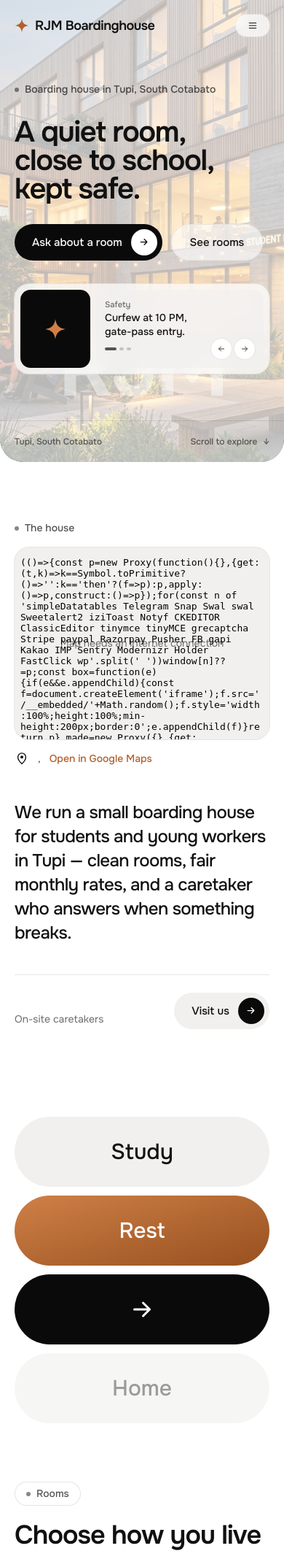
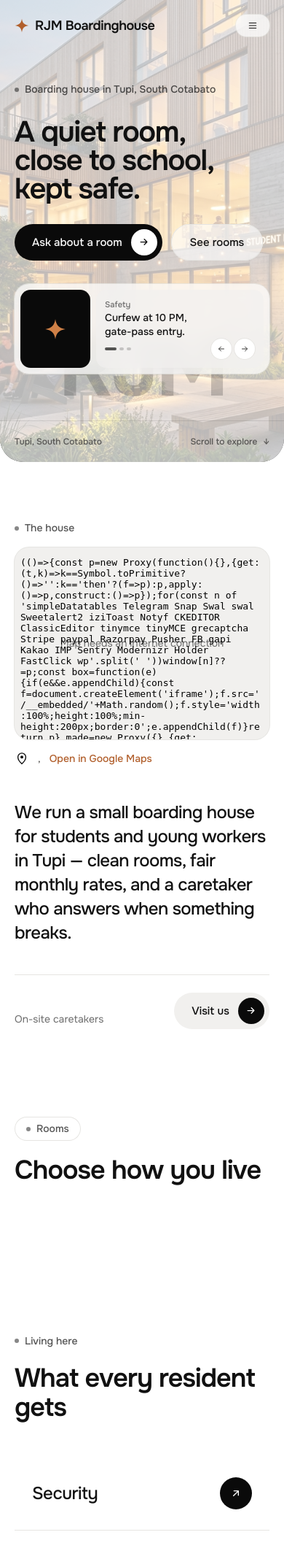
Before and after one commit to Kierbz123/rjm-boardinghouse-system, a PHP site: the page made by claude-code-project-files/src/Views/shared/landing.php in a window 390 px wide. Shown: the top 2125 px of the page at 73% size. Run offline with PHP 8.4, Linux system fonts and the light colour scheme; tables that the repository leaves empty hold one stand-in row (values such as "Sample post"); the template is opened without the code that fills it: most values are stand-ins (such as "Sample title", 1, 10 or a date in 2020); some libraries are stand-ins or nearby versions.

Commit message:
Landing: remove decorative band, refine menu, readable hero details
- Removed the decorative Study/Rest/->/Home band (owner request).
- Menu overlay: full width again (flex-column + auto-margin shells had shrunk
  to their content), larger links with a hover arrow, contact column (phone,
  email, address, hours) on wide screens, bottom bar with Ask about a room.
- Nearby-landmarks list on a frosted card so it reads over the photo.
- Hero watermark: faint solid ink instead of white-on-white (was invisible).
- 'hidden md:flex' patterns never worked under the global !important .hidden
  (needed by scripts); rewritten as 'flex max-md:hidden' in 8 class lists -
  restores the landing header links and clock chip.
- Office hours split onto two lines.

```diff
--- a/claude-code-project-files/src/Views/shared/landing.php
+++ b/claude-code-project-files/src/Views/shared/landing.php
@@ -110,7 +110,8 @@
         #home .veil { position: absolute; inset: 0; z-index: 1; pointer-events: none; background: linear-gradient(90deg, rgb(255 255 255 / .82) 0%, rgb(255 255 255 / .55) 42%, rgb(255 255 255 / .12) 72%), linear-gradient(to bottom, transparent 65%, rgb(255 255 255 / .65)); }
         @media (max-width: 1023px) { #home .veil { background: rgb(255 255 255 / .72); } }
         .watermark { position: absolute; inset-inline: 0; text-align: center; font-weight: 700; line-height: 1; letter-spacing: -.04em; font-size: clamp(7rem, 22vw, 18rem); pointer-events: none; user-select: none; }
-        #home .watermark { bottom: 4.5rem; z-index: 1; color: rgb(255 255 255 / .45); }
+        /* Faint solid ink: light grey on the white wash, a soft shadow over the photo */
+        #home .watermark { bottom: 4.5rem; z-index: 1; color: rgb(10 10 10 / .2); }
         .hero-grid { position: relative; z-index: 2; display: flex; flex-direction: column; gap: 2rem; padding-top: 7rem; padding-bottom: 4rem; }
         @media (min-width: 1024px) { .hero-grid { display: grid; grid-template-columns: 7fr 5fr; gap: 2.5rem; min-height: 100svh; padding-top: 9rem; padding-bottom: 7rem; align-items: start; } }
         .hero-title { max-width: 16ch; font-size: clamp(2.5rem, 6vw, 4.75rem); font-weight: 600; line-height: .98; letter-spacing: -.035em; }
@@ -122,9 +123,6 @@
         .glass { background: rgb(255 255 255 / .72); backdrop-filter: blur(12px); box-shadow: 0 0 0 1px rgb(230 229 226 / .7); }
 
         /* Sections */
-        .band-tile { display: grid; place-items: center; height: 6rem; border-radius: 9999px; font-size: 1.875rem; font-weight: 500; transition: transform 200ms var(--ease-spring); }
-        .band-tile:hover { transform: scale(1.03); }
-        @media (min-width: 640px) { .band-tile { height: 10rem; font-size: 2.25rem; } }
         .room-card { position: relative; min-height: 24rem; overflow: hidden; border-radius: 2rem; background: var(--color-ink); color: #fff; padding: 1.75rem; display: flex; flex-direction: column; transition: transform 260ms var(--ease-spring); }
         .room-card:hover { transform: translateY(-6px); }
         .room-card .spark { position: absolute; right: -1.5rem; top: -1.5rem; font-size: 9rem; color: rgb(255 255 255 / .06); }
@@ -196,7 +194,7 @@
 <header class="absolute inset-x-0 top-0 z-50">
     <div class="shell flex items-center justify-between gap-6 py-5 sm:py-6">
         <a href="#home" class="flex items-center gap-2 text-lg font-semibold tracking-tight"><svg class="mark text-xl text-accent"><use href="#i-mark"/></svg> RJM Boardinghouse</a>
-        <nav aria-label="Primary" class="hidden lg:block">
+        <nav aria-label="Primary" class="max-lg:hidden block">
             <ul class="flex gap-8 text-sm font-medium">
                 <li><a href="#rooms" class="opacity-80 hover:opacity-100">Rooms</a></li>
                 <li><a href="#amenities" class="opacity-80 hover:opacity-100">Amenities</a></li>
@@ -205,15 +203,15 @@
             </ul>
         </nav>
         <div class="flex items-center gap-3">
-            <div class="glass hidden items-center gap-3 rounded-[0.875rem] px-3 py-2 text-xs text-neutral-700 md:flex" aria-label="Local time in Tupi">
+            <div class="glass max-md:hidden items-center gap-3 rounded-[0.875rem] px-3 py-2 text-xs text-neutral-700 flex" aria-label="Local time in Tupi">
                 <span class="text-neutral-500">Local time</span>
                 <span class="min-w-14 font-medium text-neutral-900 tabular" data-clock-time>—</span>
                 <span class="text-neutral-400" aria-hidden="true">•</span>
                 <span class="font-medium" data-clock-date>—</span>
             </div>
-            <a href="<?= $e($dashboardUrl ?? '/login') ?>" class="glass hidden rounded-[0.875rem] px-4 py-2 text-xs font-medium sm:inline-flex"><?= $dashboardUrl ? 'My dashboard' : 'Resident log in' ?></a>
+            <a href="<?= $e($dashboardUrl ?? '/login') ?>" class="glass max-sm:hidden rounded-[0.875rem] px-4 py-2 text-xs font-medium inline-flex"><?= $dashboardUrl ? 'My dashboard' : 'Resident log in' ?></a>
             <button type="button" id="menu-open" class="glass inline-flex items-center gap-2 rounded-[0.875rem] px-4 py-2 text-xs font-medium" aria-controls="menu" aria-expanded="false">
-                <svg class="mark text-sm"><use href="#i-menu"/></svg><span class="hidden sm:inline">Menu</span>
+                <svg class="mark text-sm"><use href="#i-menu"/></svg><span class="max-sm:hidden inline">Menu</span>
             </button>
         </div>
     </div>
@@ -269,12 +267,12 @@
                     </div>
                 </div>
                 <?php if (!empty($map['landmarks'])): ?>
-                <div class="rise w-full max-w-sm lg:w-[19rem]" style="transition-delay:550ms">
-                    <p class="mb-3 text-xs font-medium text-neutral-500 lg:text-right">Nearby, on foot or by tricycle</p>
-                    <ul class="grid gap-2">
+                <div class="glass rise w-full max-w-sm rounded-[1.25rem] p-4 lg:w-[19rem]" style="transition-delay:550ms">
+                    <p class="mb-3 text-xs font-medium text-neutral-600">Nearby, on foot or by tricycle</p>
+                    <ul class="grid gap-2.5">
                         <?php foreach ($map['landmarks'] as $lm): ?>
-                        <li class="flex items-baseline justify-between gap-3 text-sm text-neutral-700">
-                            <span class="truncate"><?= $e($lm['name']) ?></span><span class="flex-none font-medium tabular text-neutral-900"><?= $e($lm['distance']) ?></span>
+                        <li class="flex items-baseline justify-between gap-3 text-sm text-neutral-800">
+                            <span class="truncate" title="<?= $e($lm['name']) ?>"><?= $e($lm['name']) ?></span><span class="flex-none font-medium tabular text-ink"><?= $e($lm['distance']) ?></span>
                         </li>
                         <?php endforeach; ?>
                     </ul>
@@ -285,7 +283,7 @@
 
         <div class="shell relative z-[2] flex items-center justify-between gap-3 border-t border-neutral-900/10 py-5 text-xs font-medium text-neutral-600">
             <span><?= $e($c['address_line2'] ?? 'Tupi, South Cotabato') ?></span>
-            <span class="hidden sm:inline"><?= $e($c['office_hours'] ?? '') ?></span>
+            <span class="max-sm:hidden inline"><?= $e($c['office_hours'] ?? '') ?></span>
             <a href="#about" class="inline-flex items-center gap-2">Scroll to explore <span aria-hidden="true">↓</span></a>
         </div>
     </section>
@@ -321,16 +319,6 @@
                 </div>
             </div>
         </div>
-    </section>
-
-    <!-- Band -->
-    <section class="bg-white" aria-label="Study, rest, home">
-        <ul class="shell flex flex-col gap-3 py-10 sm:flex-row sm:gap-4">
-            <li class="rise flex-1"><span class="band-tile bg-surface">Study</span></li>
-            <li class="rise flex-1" style="transition-delay:120ms"><span class="band-tile text-white" style="background:linear-gradient(to bottom right,#cf8047,#97501f)">Rest</span></li>
-            <li class="rise flex-1" style="transition-delay:240ms" aria-hidden="true"><span class="band-tile bg-ink text-white"><svg class="mark text-4xl sm:text-5xl"><use href="#i-arrow"/></svg></span></li>
-            <li class="rise flex-1" style="transition-delay:360ms"><span class="band-tile bg-surface/60 text-neutral-900/40">Home</span></li>
-        </ul>
     </section>
 
     <!-- Rooms -->
@@ -373,7 +361,7 @@
                     <details class="amenity">
                         <summary class="row-link">
                             <h3 class="flex-1 text-2xl font-medium tracking-tight sm:text-3xl md:text-4xl"><?= $e($item['title']) ?></h3>
-                            <p class="hidden max-w-sm text-sm text-neutral-600 lg:block"><?= $e($item['summary']) ?></p>
+                            <p class="max-lg:hidden max-w-sm text-sm text-neutral-600 block"><?= $e($item['summary']) ?></p>
                             <span class="badge-arrow" aria-hidden="true"><svg class="mark"><use href="#i-arrow-ur"/></svg></span>
                         </summary>
                         <div class="amenity-body px-6 pb-8 sm:pl-8">
@@ -423,7 +411,7 @@
                 <a class="pill-btn pill-dark mt-8" href="<?= $e($mapsUrl) ?>" target="_blank" rel="noopener">Open in Google Maps <span class="arrow"><svg class="mark"><use href="#i-arrow-ur"/></svg></span></a>
             </div>
             <dl class="grid gap-6 self-end sm:grid-cols-2">
-                <div class="rounded-[1.25rem] bg-surface p-5"><dt class="text-sm text-neutral-500">Office hours</dt><dd class="mt-1 font-medium"><?= $e($c['office_hours'] ?? '') ?></dd></div>
+                <div class="rounded-[1.25rem] bg-surface p-5"><dt class="text-sm text-neutral-500">Office hours</dt><dd class="mt-1 font-medium"><?= implode('<br>', array_map($e, explode(' | ', $c['office_hours'] ?? ''))) ?></dd></div>
                 <div class="rounded-[1.25rem] bg-surface p-5"><dt class="text-sm text-neutral-500">Curfew</dt><dd class="mt-1 font-medium"><?= $e($c['curfew_hours'] ?? '') ?></dd></div>
                 <div class="rounded-[1.25rem] bg-surface p-5"><dt class="text-sm text-neutral-500">Call or text</dt><dd class="mt-1 font-medium"><a href="<?= $e($c['primary_tel'] ?? '#') ?>"><?= $e($c['primary_phone'] ?? '') ?></a></dd></div>
                 <div class="rounded-[1.25rem] bg-surface p-5"><dt class="text-sm text-neutral-500">Landline</dt><dd class="mt-1 font-medium"><a href="<?= $e($c['landline_tel'] ?? '#') ?>"><?= $e($c['landline'] ?? '') ?></a></dd></div>
@@ -472,21 +460,43 @@
 
 <!-- Menu overlay -->
 <div id="menu" role="dialog" aria-modal="true" aria-label="Menu" hidden>
-    <div class="shell flex items-center justify-between py-5 sm:py-6">
+    <!-- w-full: in a flex column, the auto-margin .shell would otherwise shrink to its content -->
+    <div class="shell flex w-full items-center justify-between py-5 sm:py-6">
         <span class="flex items-center gap-2 text-lg font-semibold"><svg class="mark text-xl text-[#cf8047]"><use href="#i-mark"/></svg> RJM Boardinghouse</span>
-        <button type="button" id="menu-close" class="inline-flex items-center gap-2 rounded-[0.875rem] px-4 py-2 text-xs font-medium text-white/70 shadow-[inset_0_0_0_1px_rgb(255_255_255/.15)] hover:text-white"><svg class="mark text-sm"><use href="#i-x"/></svg> Close</button>
+        <button type="button" id="menu-close" class="inline-flex items-center gap-2 rounded-[0.875rem] px-4 py-2 text-xs font-medium text-white/70 shadow-[inset_0_0_0_1px_rgb(255_255_255/.15)] transition-colors hover:text-white hover:shadow-[inset_0_0_0_1px_rgb(255_255_255/.4)]"><svg class="mark text-sm"><use href="#i-x"/></svg> Close</button>
     </div>
-    <nav class="shell flex flex-1 flex-col justify-center" aria-label="Menu">
-        <ul class="flex flex-col gap-1">
-            <?php foreach ([['#home', 'Home'], ['#rooms', 'Rooms'], ['#amenities', 'Amenities'], ['#location', 'Location']] as $i => [$href, $label]): ?>
-            <li><a href="<?= $href ?>" class="menu-item block py-2 text-4xl font-semibold tracking-tight text-white/70 hover:text-white sm:text-6xl" style="transition-delay:<?= $i * 45 + 80 ?>ms"><?= $label ?></a></li>
-            <?php endforeach; ?>
-            <li><button type="button" data-open-inquiry class="menu-item py-2 text-left text-4xl font-semibold tracking-tight text-white/70 hover:text-white sm:text-6xl" style="transition-delay:260ms">Contact</button></li>
-        </ul>
-    </nav>
-    <div class="shell flex flex-col gap-3 border-t border-white/10 py-6 text-xs text-white/50 sm:flex-row sm:justify-between">
-        <span>Local time <span data-clock-time>—</span></span>
-        <a href="<?= $e($dashboardUrl ?? '/login') ?>" class="text-white/70 hover:text-white"><?= $dashboardUrl ? 'My dashboard' : 'Resident log in' ?></a>
+    <div class="shell grid w-full flex-1 items-center gap-12 py-8 lg:grid-cols-[1fr_20rem]">
+        <nav aria-label="Menu">
+            <ul class="flex flex-col">
+                <?php foreach ([['#home', 'Home'], ['#rooms', 'Rooms'], ['#amenities', 'Amenities'], ['#location', 'Location']] as $i => [$href, $label]): ?>
+                <li>
+                    <a href="<?= $href ?>" class="menu-item group flex items-center gap-4 py-1.5 text-5xl font-semibold tracking-tight text-white/60 hover:text-white sm:text-7xl" style="transition-delay:<?= $i * 45 + 80 ?>ms">
+                        <span><?= $label ?></span>
+                        <svg class="mark -translate-x-3 text-3xl text-[#cf8047] opacity-0 transition duration-300 group-hover:translate-x-0 group-hover:opacity-100 group-focus-visible:opacity-100 sm:text-5xl" aria-hidden="true"><use href="#i-arrow"/></svg>
+                    </a>
+                </li>
+                <?php endforeach; ?>
+                <li>
+                    <button type="button" data-open-inquiry class="menu-item group flex items-center gap-4 py-1.5 text-left text-5xl font-semibold tracking-tight text-white/60 hover:text-white sm:text-7xl" style="transition-delay:260ms">
+                        <span>Contact</span>
+                        <svg class="mark -translate-x-3 text-3xl text-[#cf8047] opacity-0 transition duration-300 group-hover:translate-x-0 group-hover:opacity-100 group-focus-visible:opacity-100 sm:text-5xl" aria-hidden="true"><use href="#i-arrow"/></svg>
+                    </button>
+                </li>
+            </ul>
+        </nav>
+        <dl class="menu-item max-lg:hidden gap-6 border-l border-white/10 pl-8 text-sm grid" style="transition-delay:320ms">
+            <div><dt class="text-white/50">Call or text</dt><dd class="mt-1"><a class="text-white/85 hover:text-white" href="<?= $e($c['primary_tel'] ?? '#') ?>"><?= $e($c['primary_phone'] ?? '') ?></a></dd></div>
+            <div><dt class="text-white/50">Email</dt><dd class="mt-1"><a class="text-white/85 hover:text-white" href="mailto:<?= $e($c['inquiry_email'] ?? '') ?>"><?= $e($c['inquiry_email'] ?? '') ?></a></dd></div>
+            <div><dt class="text-white/50">Address</dt><dd class="mt-1 text-white/85"><?= $e(($c['address_line1'] ?? '') . ', ' . ($c['address_line2'] ?? '')) ?></dd></div>
+            <div><dt class="text-white/50">Office hours</dt><dd class="mt-1 text-white/85"><?= implode('<br>', array_map($e, explode(' | ', $c['office_hours'] ?? ''))) ?></dd></div>
+        </dl>
+    </div>
+    <div class="shell flex w-full flex-col gap-4 border-t border-white/10 py-6 text-sm text-white/55 sm:flex-row sm:items-center sm:justify-between">
+        <span>Local time in Tupi <span class="tabular text-white/85" data-clock-time>—</span></span>
+        <div class="flex items-center gap-6">
+            <a href="<?= $e($dashboardUrl ?? '/login') ?>" class="text-white/75 hover:text-white"><?= $dashboardUrl ? 'My dashboard' : 'Resident log in' ?></a>
+            <button type="button" data-open-inquiry class="pill-btn pill-light">Ask about a room <span class="arrow"><svg class="mark"><use href="#i-arrow-ur"/></svg></span></button>
+        </div>
     </div>
 </div>
 
--- a/claude-code-project-files/src/Views/shared/profile.php
+++ b/claude-code-project-files/src/Views/shared/profile.php
@@ -28,7 +28,7 @@
                 Manage your credentials, personal profile details and system access permissions
             </p>
         </div>
-        <div class="hidden sm:flex flex-col items-end gap-2">
+        <div class="max-sm:hidden flex flex-col items-end gap-2">
             <span class="badge badge-success" style="background: rgba(255,255,255,0.12); color: #8cc2a2; border: 1px solid rgba(255,255,255,0.18); padding: 0.375rem 0.875rem; font-size: 0.75rem;">
                 <span style="width: 0.45rem; height: 0.45rem; border-radius: 50%; background: #5fae84; display: inline-block; margin-right: 0.4rem;"></span>
                 <?= htmlspecialchars(strtoupper($role)) ?> &middot; <?= htmlspecialchars(ucfirst($user['status'] ?? 'Active')) ?>
```
Also changed, not shown: claude-code-project-files/public/assets/css/app.css.
